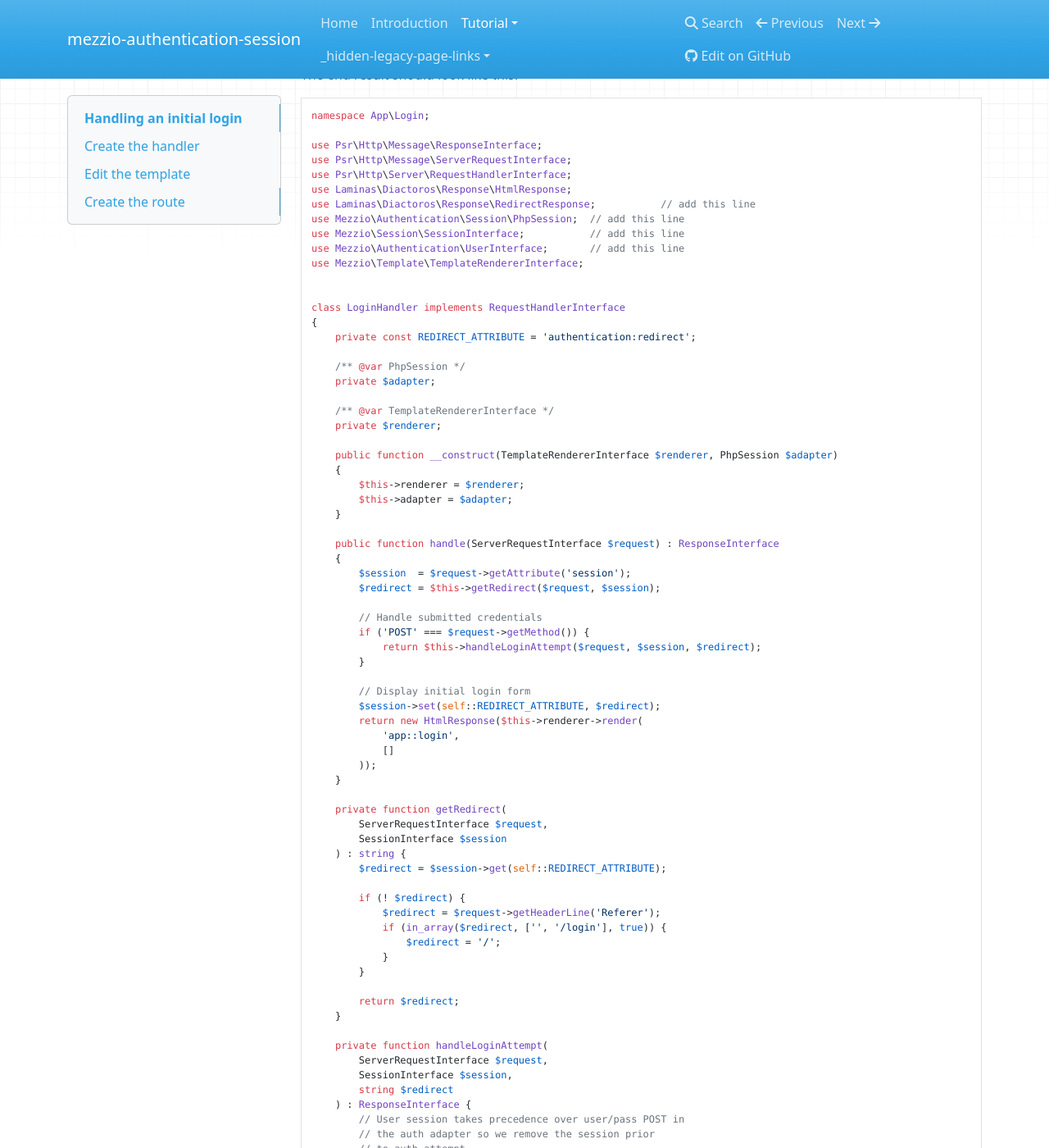
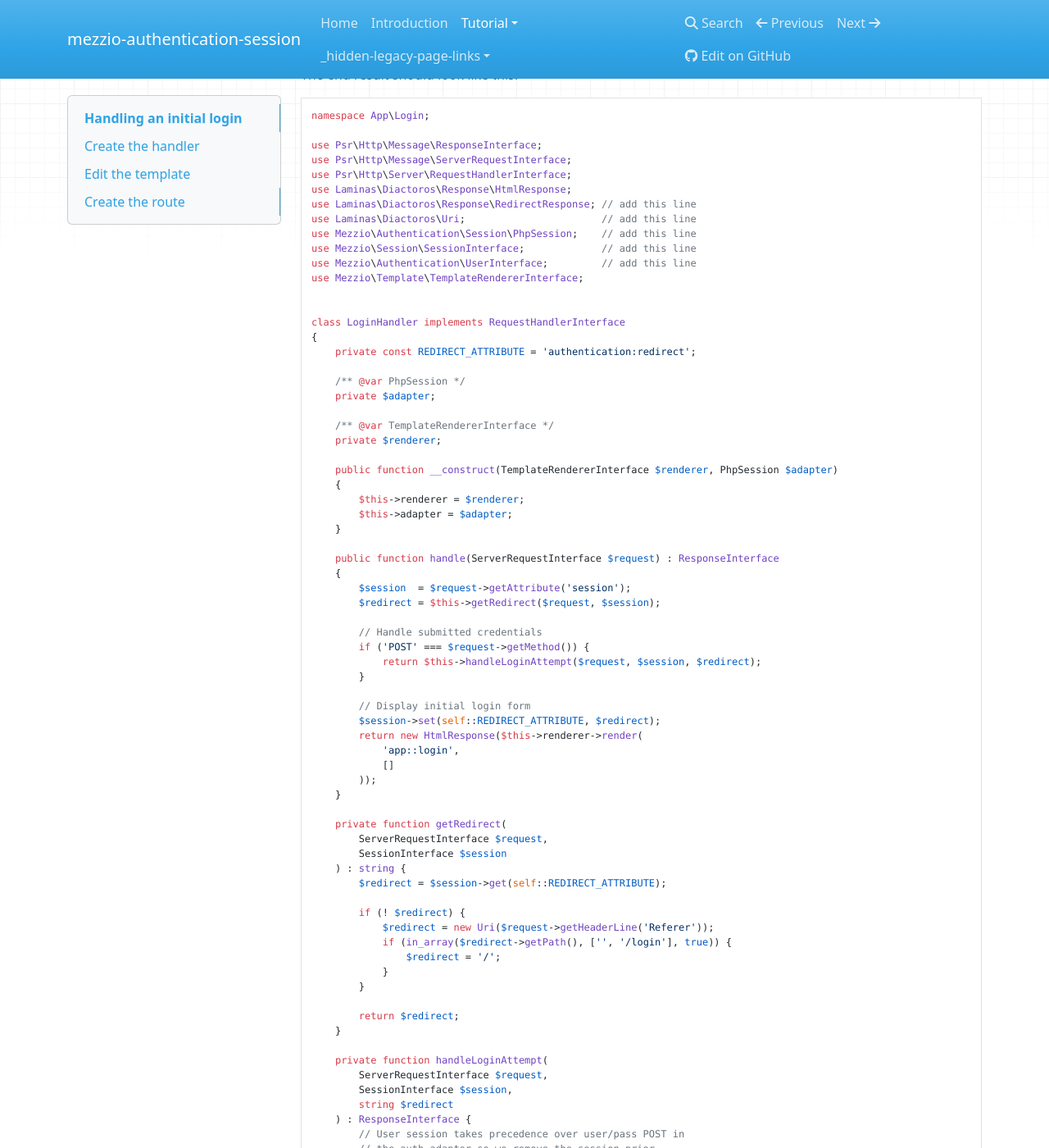
Before and after one commit to mezzio/mezzio-authentication-session, an MkDocs documentation site: the page built from docs/book/v1/login-handler.md, in a window 1280 px wide and 1400 px high, scrolled down 1466 px. Shown: the whole window at 82% size. Built offline with MkDocs 1.6.1, drawn with Linux system fonts in a browser that asks for light colours; nearby versions of some CDN libraries.

Commit message:
Fix example for work with Absolute urls too
Wrapping Referer value around Uri() class it's a safe way of evaluate URI path. No matter if is absolute or partial
https://developer.mozilla.org/en-US/docs/Web/HTTP/Headers/Referer#directives

Otherwise the login loop is not prevented when browser use absolute URIs

```diff
--- a/docs/book/v1/login-handler.md
+++ b/docs/book/v1/login-handler.md
@@ -85,10 +85,11 @@ use Psr\Http\Message\ResponseInterface;
 use Psr\Http\Message\ServerRequestInterface;
 use Psr\Http\Server\RequestHandlerInterface;
 use Laminas\Diactoros\Response\HtmlResponse;
-use Laminas\Diactoros\Response\RedirectResponse;           // add this line
-use Mezzio\Authentication\Session\PhpSession;  // add this line
-use Mezzio\Session\SessionInterface;           // add this line
-use Mezzio\Authentication\UserInterface;       // add this line
+use Laminas\Diactoros\Response\RedirectResponse; // add this line
+use Laminas\Diactoros\Uri;                       // add this line
+use Mezzio\Authentication\Session\PhpSession;    // add this line
+use Mezzio\Session\SessionInterface;             // add this line
+use Mezzio\Authentication\UserInterface;         // add this line
 use Mezzio\Template\TemplateRendererInterface;
 
 
@@ -133,8 +134,8 @@ class LoginHandler implements RequestHandlerInterface
         $redirect = $session->get(self::REDIRECT_ATTRIBUTE);
 
         if (! $redirect) {
-            $redirect = $request->getHeaderLine('Referer');
-            if (in_array($redirect, ['', '/login'], true)) {
+            $redirect = new Uri($request->getHeaderLine('Referer'));
+            if (in_array($redirect->getPath(), ['', '/login'], true)) {
                 $redirect = '/';
             }
         }
```
